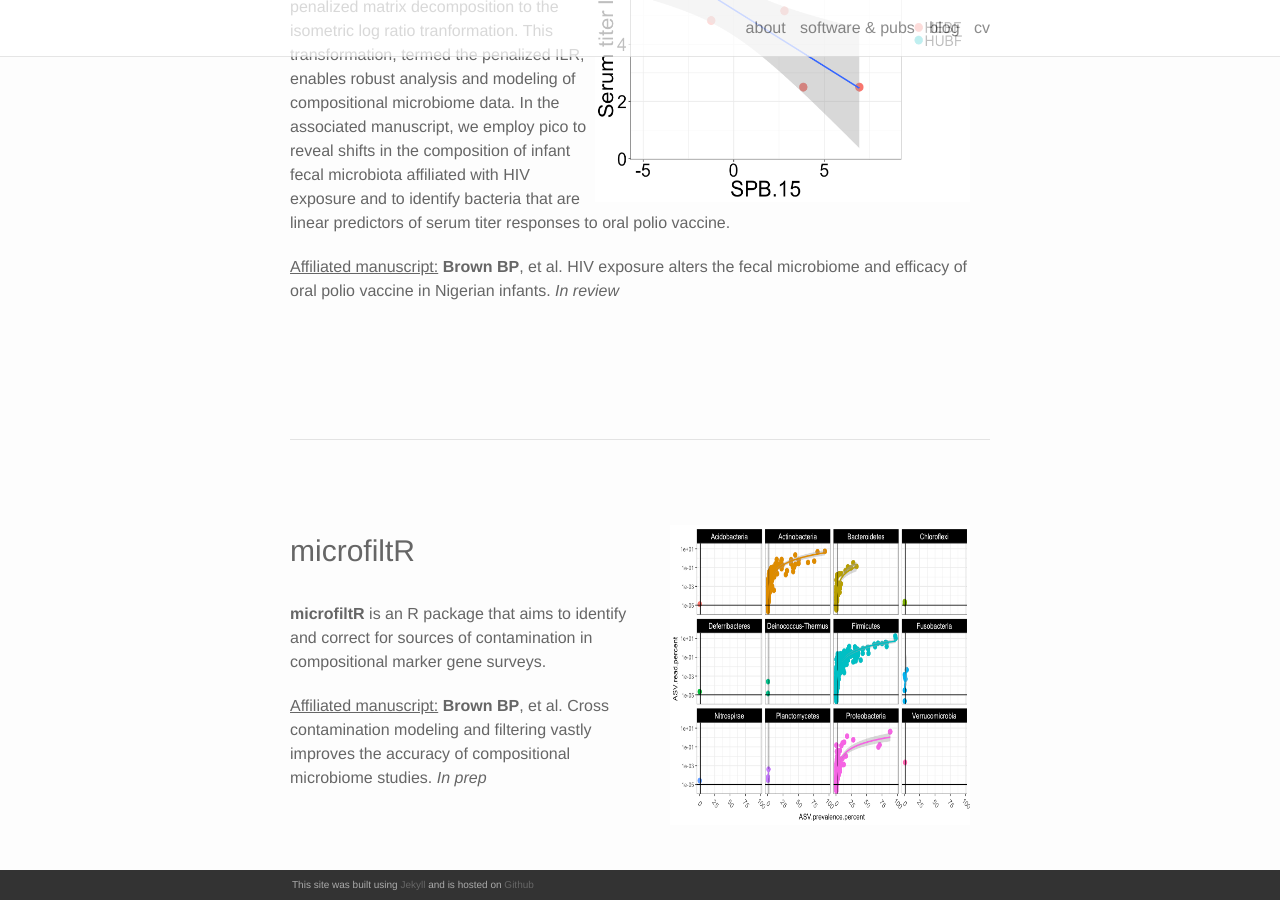
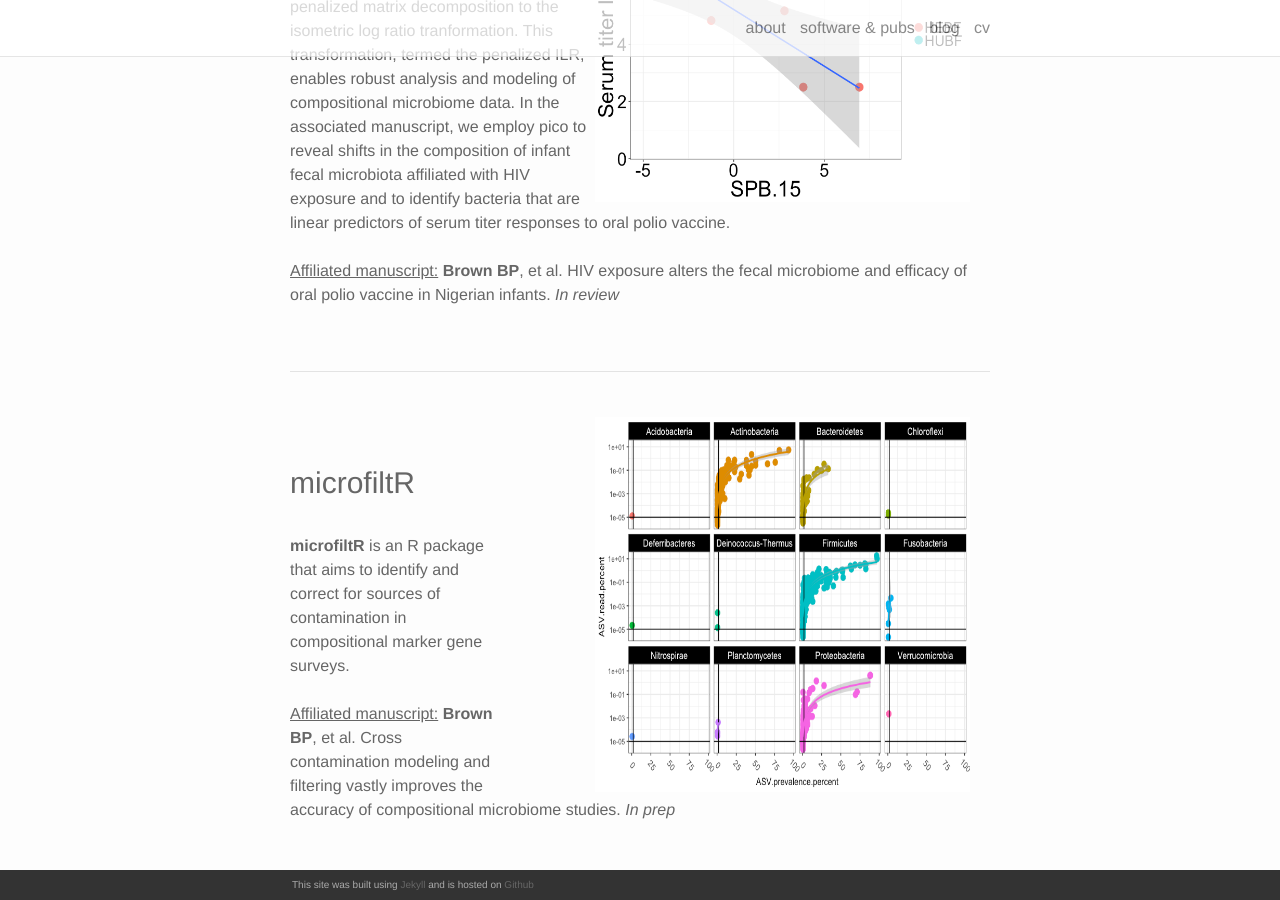
Before and after one commit to itsmisterbrown/legacy.itsmisterbrown.github.io, a Jekyll site: the page built from software.md, in a window 1280 px wide and 900 px high, scrolled down 411 px. Built offline with Jekyll 4.4.1, drawn with Linux system fonts in a browser that asks for light colours; nearby versions of some CDN libraries.

Commit message:
Update software.md

```diff
--- a/software.md
+++ b/software.md
@@ -12,24 +12,20 @@ title: software & pubs
 <img src="/img/Sabin2_spb15.png" width = "375" height = "300" align = "right" style = "margin: 0px 20px 0px 0px">
 <h3>pico</h3>
 <b>pico</b> is an R package that couples an L1 penalized matrix decomposition to the isometric log ratio tranformation. This transformation, termed the penalized ILR, enables robust analysis and modeling of compositional microbiome data. In the associated manuscript, we employ pico to reveal shifts in the composition of infant fecal microbiota affiliated with HIV exposure and to identify bacteria that are linear predictors of serum titer responses to oral polio vaccine.<br>
-
+<br>
 <u>Affiliated manuscript:</u> <b>Brown BP</b>, et al. HIV exposure alters the fecal microbiome and efficacy of oral polio vaccine in Nigerian infants. *In review*
 
-
-<br>
-<br>
-<br>
 <br>
 <hr/>
 <br>
 
 
 <!-- microfiltR -->
-<img src="/img/glm_asv_stats.png" width = "300" height = "300" align = "right" style = "margin: 40px 20px 0px 20px">
+<img src="/img/glm_asv_stats.png" width = "375" height = "375" align = "right" style = "margin: 0px 20px 0px 100px">
 <br>
 <h3>microfiltR</h3><br>
-<b>microfiltR</b> is an R package that aims to identify and correct for sources of contamination in compositional marker gene surveys.
-
+<b>microfiltR</b> is an R package that aims to identify and correct for sources of contamination in compositional marker gene surveys. <br>
+<br>
 <u>Affiliated manuscript:</u> <b>Brown BP</b>, et al. Cross contamination modeling and filtering vastly improves the accuracy of compositional microbiome studies. *In prep*
 <br/>
 <br>
@@ -39,7 +35,6 @@ title: software & pubs
 <hr/>
 <br>
 <br>
-<br>
-<br>
+
 <h2><em>Publication history</em></h2>
 <A HREF = "https://scholar.google.com/citations?user=Y8982UEAAAAJ&hl=en">Google Scholar</A>
```
